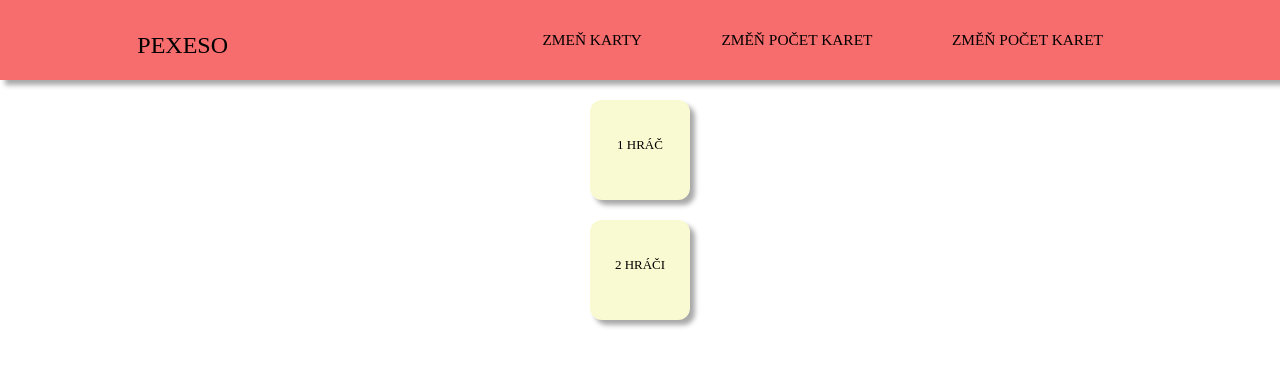
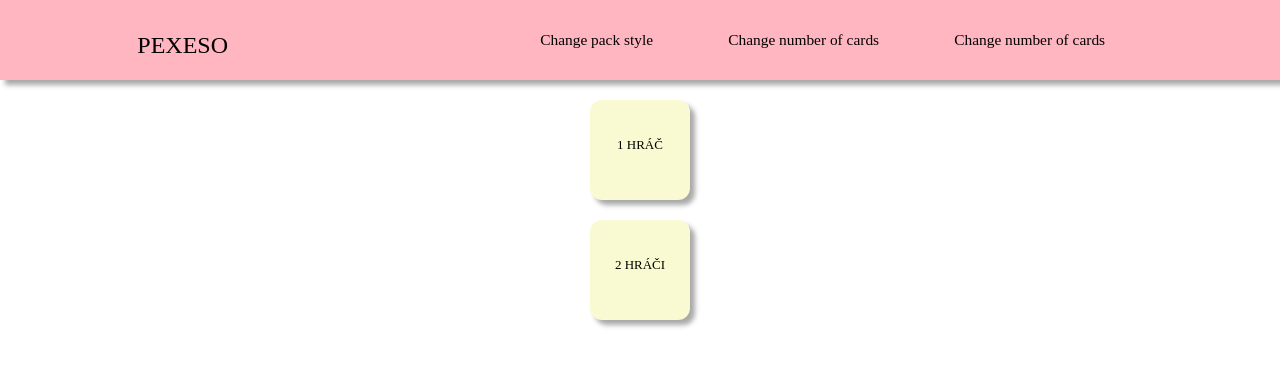
Before and after one commit to 0RAVEN0/ITU, a React (Create React App) app: page /players in a window 1280 px wide. Shown: the top 366 px of the page. Built offline with nearby package versions, Linux system fonts and the light colour scheme.

Commit message:
readme edit

```diff
--- a/src/components/App.js
+++ b/src/components/App.js
@@ -21,7 +21,7 @@ import {BrowserRouter as Router, Switch, Route } from "react-router-dom";
 import '../style/App.css';
 
 
-const author = 'xocena06'; // defines authors visual differences use: xocena06 / xdzuba00
+const author = 'xdzuba00'; // defines authors visual differences use: xocena06 / xdzuba00
 
 class App extends Component {
   render(){
```
Also changed, not shown: 1 other file (tests, documents, lock files or other folders).
